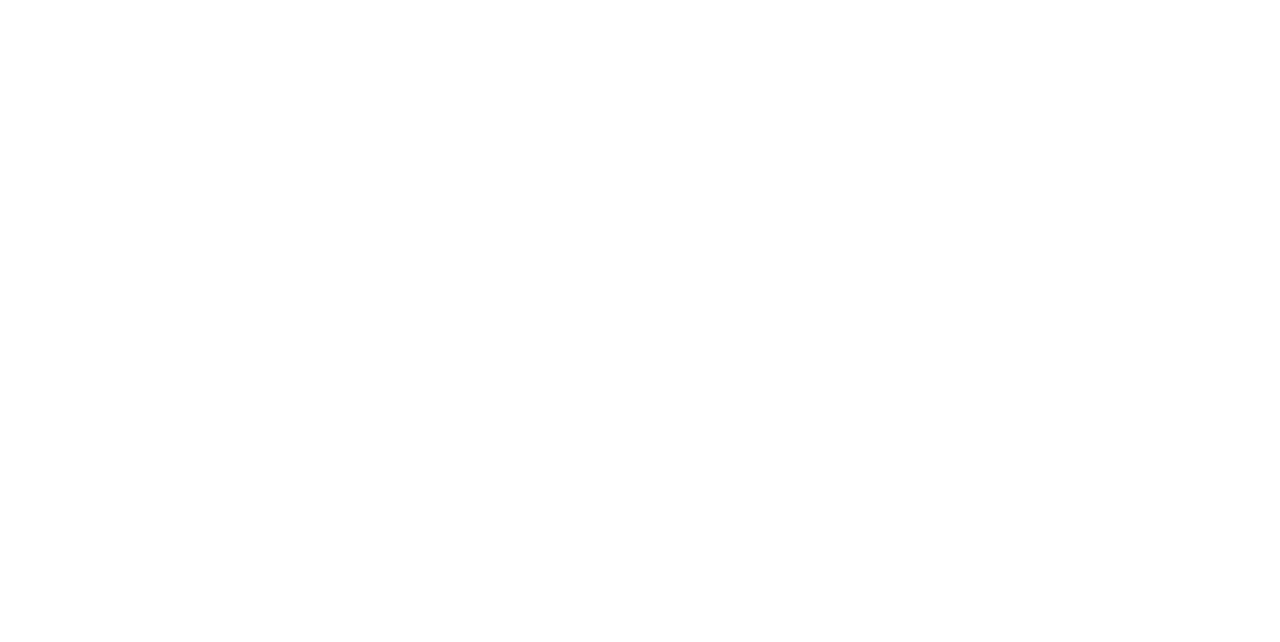
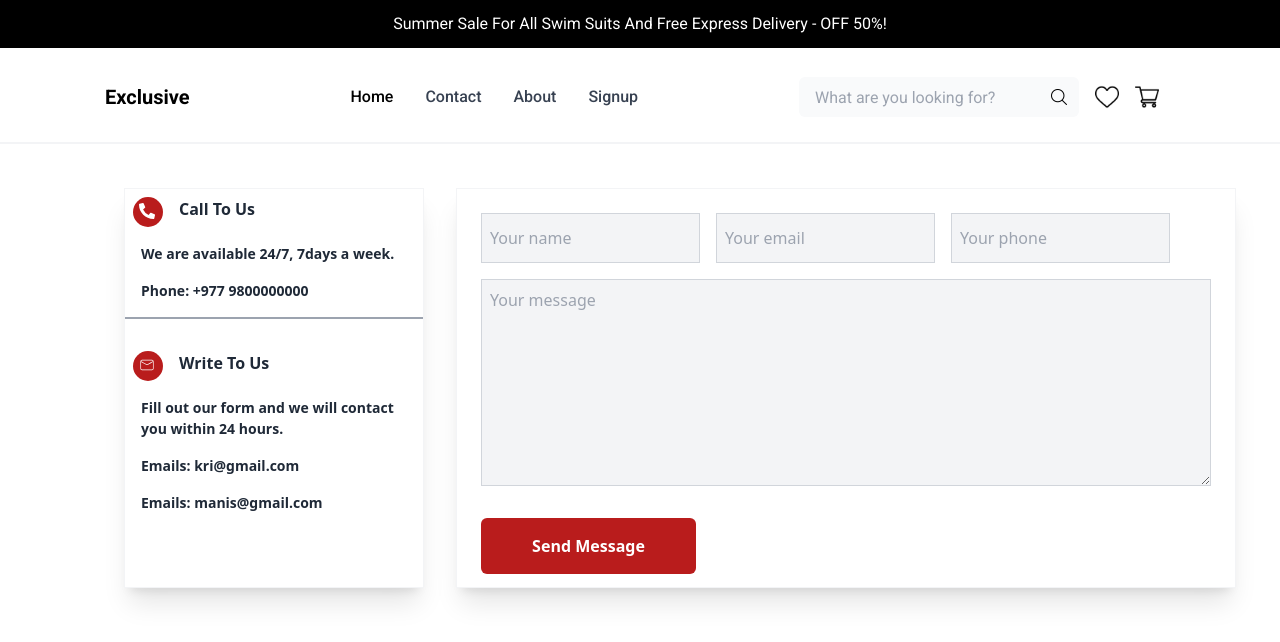
Before and after one commit to krituhero/ecommerce-with-react, a React (Vite) app: page /Contact in a window 1280 px wide. Before the commit this address had no page. Shown: the top 642 px of the page. Built offline with nearby package versions, Linux system fonts and the light colour scheme.

Commit message:
contact page

```diff
--- a/src/App.jsx
+++ b/src/App.jsx
@@ -1,12 +1,13 @@
 import { BrowserRouter, Routes, Route } from "react-router-dom";
-
 import Index from "./Index.jsx";
+import Contact from "./components/Contact.jsx";
 
 function App() {
   return (
     <BrowserRouter>
       <Routes>
         <Route path="/" element={<Index />} />
+        <Route path="/Contact" element={<Contact />} />
       </Routes>
     </BrowserRouter>
   );
--- a/src/Index.jsx
+++ b/src/Index.jsx
@@ -1,12 +1,9 @@
 import React from "react";
 import Header from "./components/Header";
 import "./index.css";
-
-
 import Hero from "./components/Hero";
 
 function Index() {
-
   return (
     <>
       <Header />
--- /dev/null
+++ b/src/components/Contact.jsx
@@ -0,0 +1,91 @@
+import React from "react";
+import { FaPhoneAlt } from "react-icons/fa";
+import { CiMail } from "react-icons/ci";
+import Header from "./Header";
+
+function Contact() {
+  const handleSubmit = (e) => {
+    e.preventDefault();
+  };
+
+  return (
+    <>
+      <Header />
+      <div className="flex flex-col w-[100%] justify-round px-11 gap-8 mt-11 items-center text-gray-800 md:flex-row">
+        <div className="max-w-[300px] h-[400px] border border-gray-100 shadow-xl sm:w-[90%] lg:ml-20">
+          <div className="font-bold text-[16px]call">
+            <div className="flex gap-4 m-2">
+              <div className="w-[30px] h-[30px] rounded-[50%] bg-red-700">
+                <FaPhoneAlt
+                  style={{ margin: ".4rem", color: "white" }}
+                ></FaPhoneAlt>
+              </div>
+              <h3 className="font-bold text-[16px]">Call To Us</h3>
+            </div>
+            <p className="text-[14px] m-4">
+              We are available 24/7, 7days a week.
+            </p>
+            <p className="text-[14px] m-4">Phone: +977 9800000000</p>
+          </div>
+          <hr className="border border-gray-400 mb-8"></hr>
+          <div className="font-bold text-[16px]">
+            <div className="mail">
+              <div className="flex gap-4 m-2">
+                <div className="w-[30px] h-[30px] rounded-[50%] bg-red-700">
+                  <CiMail style={{ margin: ".4rem", color: "white" }}></CiMail>
+                </div>
+                <h3 className="font-bold text-[16px]">Write To Us</h3>
+              </div>
+            </div>
+            <p className="text-[14px] m-4">
+              Fill out our form and we will contact you within 24 hours.
+            </p>
+            <p className="text-[14px] m-4">Emails: kri@gmail.com</p>
+            <p className="text-[14px] m-4">Emails: manis@gmail.com</p>
+          </div>
+        </div>
+        {/* Contact Form */}
+        <div className="flex flex-col w-full max-w-[800px] h-auto border border-gray-100 shadow-xl p-6 gap-4 sm:w-[90%] md:h-[400px]">
+          <form
+            className="flex flex-col w-full items-start gap-4"
+            onSubmit={handleSubmit}
+          >
+            {/* Row of Inputs */}
+            <div className="flex flex-col gap-4 w-full md:flex-row">
+              <input
+                type="text"
+                className="w-full md:w-[30%] h-[50px] border border-gray-300 bg-gray-100 p-2"
+                placeholder="Your name"
+                required
+              />
+              <input
+                type="email"
+                className="w-full md:w-[30%] h-[50px] border border-gray-300 bg-gray-100 p-2"
+                placeholder="Your email"
+                required
+              />
+              <input
+                type="tel"
+                className="w-full md:w-[30%] h-[50px] border border-gray-300 bg-gray-100 p-2"
+                placeholder="Your phone"
+              />
+            </div>
+            <textarea
+              className="w-full h-[207px] border border-gray-300 bg-gray-100 p-2"
+              placeholder="Your message"
+              required
+            />
+            <button
+              type="submit"
+              className="font-semibold w-full max-w-[215px] h-[56px] mt-4 border-gray-700 rounded-md bg-red-700 text-white hover:bg-red-500 hover:text-gray-800"
+            >
+              Send Message
+            </button>
+          </form>
+        </div>
+      </div>
+    </>
+  );
+}
+
+export default Contact;
--- a/src/components/Header.jsx
+++ b/src/components/Header.jsx
@@ -1,5 +1,6 @@
-import React, { useState } from 'react';
-import { Link } from 'react-router-dom';
+import React, { useState } from "react";
+import { Link } from "react-router-dom";
+import Contact from "./Contact";
 
 function Header() {
   const [isMenuOpen, setIsMenuOpen] = useState(false);
@@ -42,7 +43,11 @@
             </div>
 
             {/* Icons */}
-            <img src="icons/favourite.png" className="w-6 h-6 mr-4" alt="favourites" />
+            <img
+              src="icons/favourite.png"
+              className="w-6 h-6 mr-4"
+              alt="favourites"
+            />
             <img src="icons/cart.png" className="w-6 h-6 mr-4" alt="cart" />
 
             {/* Mobile Menu Toggle Button */}
@@ -55,7 +60,7 @@
             >
               <span className="sr-only">Open main menu</span>
               <svg
-                className={`w-6 h-6 ${isMenuOpen ? 'hidden' : 'block'}`}
+                className={`w-6 h-6 ${isMenuOpen ? "hidden" : "block"}`}
                 fill="currentColor"
                 viewBox="0 0 20 20"
                 xmlns="http://www.w3.org/2000/svg"
@@ -67,7 +72,7 @@
                 ></path>
               </svg>
               <svg
-                className={`w-6 h-6 ${isMenuOpen ? 'block' : 'hidden'}`}
+                className={`w-6 h-6 ${isMenuOpen ? "block" : "hidden"}`}
                 fill="currentColor"
                 viewBox="0 0 20 20"
                 xmlns="http://www.w3.org/2000/svg"
@@ -84,7 +89,7 @@
           {/* Mobile Menu */}
           <div
             className={`${
-              isMenuOpen ? 'block' : 'hidden'
+              isMenuOpen ? "block" : "hidden"
             } justify-between items-center w-full lg:flex lg:w-auto lg:order-1`}
             id="mobile-menu-2"
           >
@@ -100,7 +105,7 @@
               </li>
               <li>
                 <Link
-                  to="/contact"
+                  to="Contact"
                   className="block py-2 pr-4 pl-3 text-gray-700 border-b border-gray-100 hover:bg-gray-50 lg:hover:bg-transparent lg:border-0 lg:hover:text-primary-700 lg:p-0 font-Roboto"
                 >
                   Contact
```
